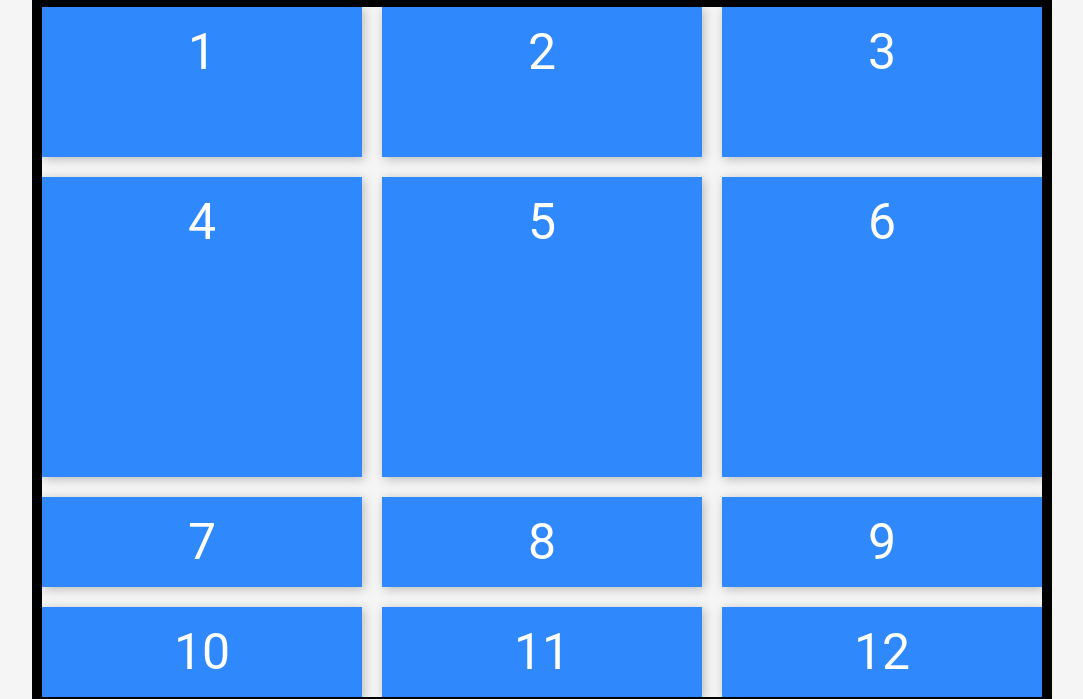
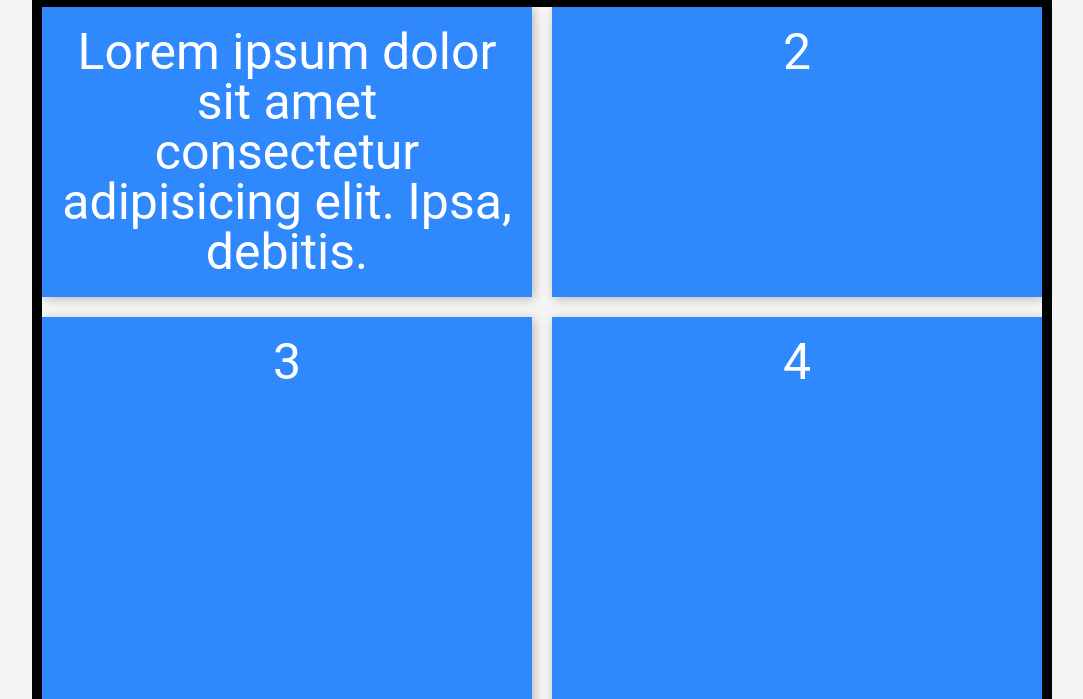
Before and after one commit to BrenMl/Css-Grid, a plain HTML site: page index.html in a window 1280 px wide. Shown: the part 101-800 px from the top of the page, without its empty margins (98-1181 px from the left). Drawn offline with Linux system fonts and the light colour scheme.

Commit message:
function minmax()

```diff
--- /dev/null
+++ b/css/grid.css
@@ -0,0 +1,6 @@
+.container {
+    display: grid;
+    grid-template-columns: minmax(300px,1fr) 1fr;
+    grid-template-rows: minmax(100px,auto) 400px;
+    gap: 20px;
+}
--- a/grid.css
+++ /dev/null
@@ -1,6 +0,0 @@
-.container {
-    display: grid;
-    grid-template-columns: repeat(3,1fr);
-    grid-template-rows: 150px 300px;
-    gap: 20px;
-}
--- a/index.html
+++ b/index.html
@@ -3,8 +3,8 @@
 <head>
     <meta charset="UTF-8">
     <meta name="viewport" content="width=device-width, initial-scale=1.0">
-    <link rel="stylesheet" href="style.css">
-    <link rel="stylesheet" href="grid.css">
+    <link rel="stylesheet" href="css/style.css">
+    <link rel="stylesheet" href="css/grid.css">
     <title>CSS GRID</title>
 </head>
 <body>
@@ -12,7 +12,7 @@
         <p>CSS GRID</p>
     </div>
     <div class="container">
-        <div>1</div>
+        <div>Lorem ipsum dolor sit amet consectetur adipisicing elit. Ipsa, debitis.</div>
         <div>2</div>
         <div>3</div>
         <div>4</div>
```
Also changed, not shown: css/style.css (renamed from style.css).
